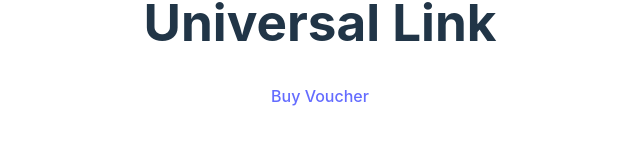
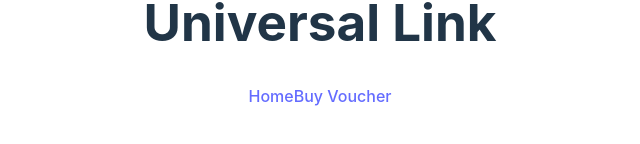
Before and after one commit to obviouswhy/universal-link, a React (Vite) app: page / in a window 1280 px wide. Shown: the part 366-510 px from the top of the page, without its empty margins (320-960 px from the left). Built offline with nearby package versions, Linux system fonts and the light colour scheme.

Commit message:
Add button

```diff
--- a/src/App.tsx
+++ b/src/App.tsx
@@ -5,6 +5,7 @@ const Home = () => (
   <div className="container">
     <header>
       <h1>Universal Link</h1>
+      <a href="https://universal.nogu.dev/">Home</a>
       <a href="https://universal.nogu.dev/buy-voucher?fromVoucherResult=true">Buy Voucher</a>
       {/* <Link to="/buyVoucher">Buy Voucher</Link> */}
     </header>
```
